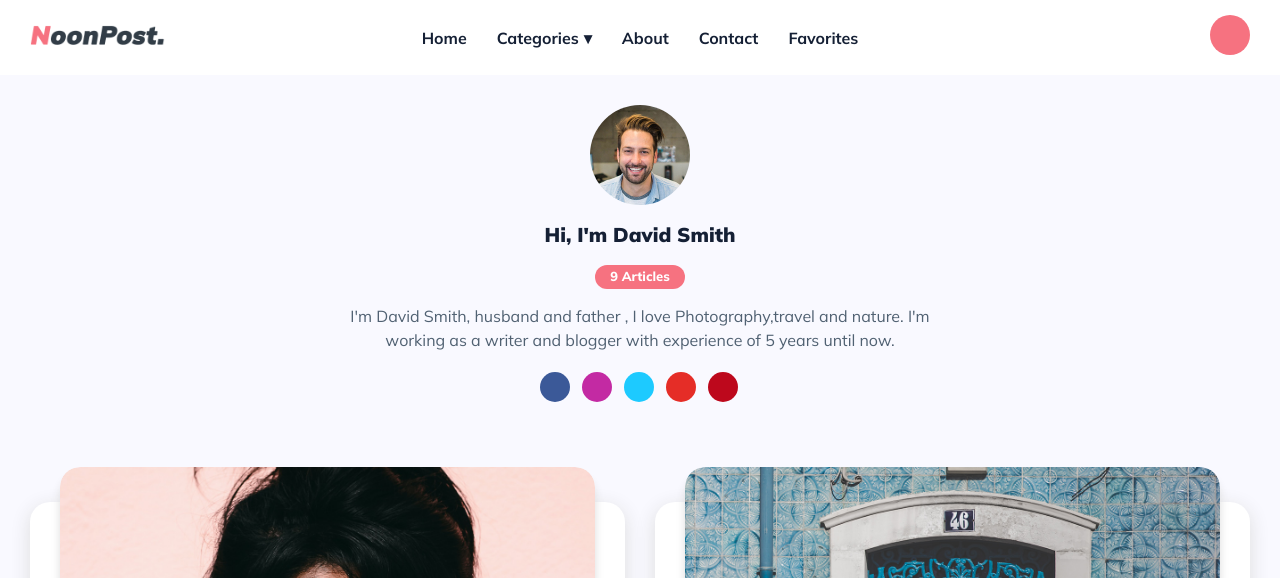
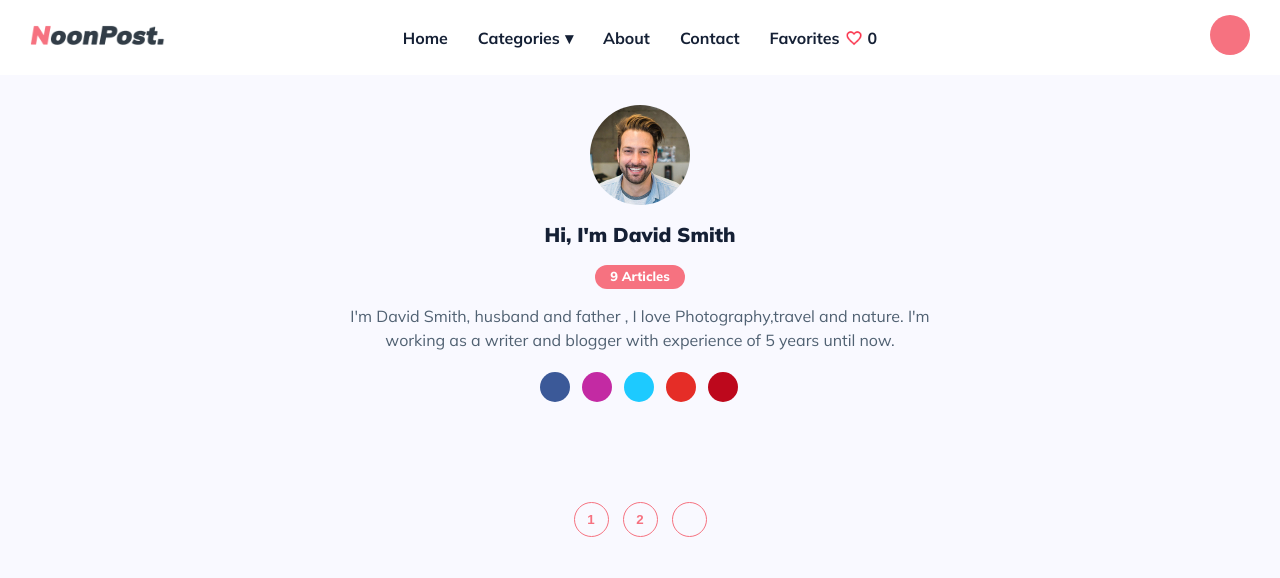
Before and after one commit to HelenPetrovska/noon-blog-on-react, a React (Create React App) app: page /author in a window 1280 px wide. Shown: the top 578 px of the page. Built offline with nearby package versions, Linux system fonts and the light colour scheme; some icons are missing.

Commit message:
edited PostPagination on Postcards

```diff
--- a/src/App/App.js
+++ b/src/App/App.js
@@ -17,11 +17,20 @@ class App extends Component {
         category: 'travel',
         inFavorites: {},
         inFavoritesPage:{},
-        modal:false
+        modal:false,
+        sliceFrom: 0,
+        sliceTo: 6
     }
 
     changeCategory = ((name) => {
         this.setState({category: name})
+    })
+
+    changeSlice = ((from, to) => {
+        this.setState({
+            sliceFrom:from,
+            sliceTo:to
+        })
     })
 
     toggleModal = () => {
@@ -56,6 +65,7 @@ class App extends Component {
         }))
     }
 
+
     render () {
         return (
             <>
@@ -64,6 +74,7 @@ class App extends Component {
                     changeCategory={this.changeCategory}
                     toggleModal={this.toggleModal}
                     modal={this.state.modal}
+                    inFavoritesPage={this.state.inFavoritesPage}
                 />
                 <Main
                     category={this.state.category}
@@ -73,6 +84,9 @@ class App extends Component {
                     addToFavoritesPage={this.addToFavoritesPage}
                     removeFromFavoritesPage = {this.removeFromFavoritesPage}
                     inFavoritesPage={this.state.inFavoritesPage}
+                    changeSlice={this.changeSlice}
+                    sliceTo={this.state.sliceTo}
+                    sliceFrom={this.state.sliceFrom}
                 />
                 <Subscribe/>
                 <Footer/>
--- a/src/App/Components/PostTop/PostTop.js
+++ b/src/App/Components/PostTop/PostTop.js
@@ -1,7 +1,8 @@
-import React from 'react'
+import React, { Component } from 'react'
 import { Link } from 'react-router-dom'
 
 import './postTop.css'
+
 
 const PostTop = ({
     id,
@@ -18,7 +19,7 @@ const PostTop = ({
     inFavorites,
     addToFavoritesPage,
     removeFromFavoritesPage,
-    inFavoritesPage
+    inFavoritesPage,
 }) => {
     return (
         <div className="post-top">
--- a/src/App/Components/PostTop/postTop.css
+++ b/src/App/Components/PostTop/postTop.css
@@ -47,12 +47,14 @@
     height: 23px;
     display: block;
     background-repeat: no-repeat;
+    background-size: cover;
 }
 .liked {
     background-image: url(./liked.png);
 }
 .noliked {
     background-image: url(./noliked.png);
+
 }
 .post-title {
     margin-bottom: 10px;
--- a/src/App/Components/TagsItem/TagsItem.js
+++ b/src/App/Components/TagsItem/TagsItem.js
@@ -13,7 +13,7 @@ const TagsItem = ({
         <div className="tags-list">
             {
                 tags.map(tag => (
-                        <div className="tag-item">
+                        <div className="tag-item" key={`${tag}`}>
                             <Link to={`/tag/${tag}`} onClick = {() => changeCategory(tag)} className="tag-link">{tag}</Link>
                         </div>
                     )
--- a/src/App/Header/Header.js
+++ b/src/App/Header/Header.js
@@ -10,7 +10,8 @@ const Header = ({
     category,
     changeCategory,
     toggleModal,
-    modal
+    modal,
+    inFavoritesPage
 }) => {
     return (
         <header className="header">
@@ -21,6 +22,7 @@ const Header = ({
                     <Menu
                         category={category}
                         changeCategory={changeCategory}
+                        inFavoritesPage={inFavoritesPage}
                     />
                     <HeaderLinks
                         toggleModal={toggleModal}
--- a/src/App/Header/Menu/Menu.js
+++ b/src/App/Header/Menu/Menu.js
@@ -1,3 +1,4 @@
+import { keys } from 'lodash'
 import React, { Component } from 'react'
 import {Link} from 'react-router-dom'
 
@@ -7,7 +8,7 @@ class Menu extends Component {
 
     state = {
         mobileMenu: false,
-        submenu: false
+        submenu: false,
     }
 
     toggleMobileMenu = () => {
@@ -38,6 +39,7 @@ class Menu extends Component {
         const {
             category,
             changeCategory,
+            inFavoritesPage
         } = this.props
 
         return (
@@ -63,8 +65,12 @@ class Menu extends Component {
                         </li>
                         <li className="menu-item"><Link to="/about" onClick={() => this.toggleMobileMenu()} className="menu-link">About</Link></li>
                         <li className="menu-item"><Link to="/contact" onClick={() => this.toggleMobileMenu()} className="menu-link">Contact</Link></li>
-                        <li className="menu-item"><Link to="/favorites" onClick={() => this.toggleMobileMenu()} className="menu-link">Favorites</Link></li>
-
+                        <li className="menu-item"><Link to="/favorites" onClick={() => this.toggleMobileMenu()} className="menu-link favorites-link">Favorites<span className={(keys(inFavoritesPage).length) === 0 ? "noliked heart-menu" : "liked heart-menu"}></span>
+                        <span className="countFavorite">
+                            {
+                                keys(inFavoritesPage).length
+                            }
+                        </span></Link></li>
                     </ul>
                 </nav>
                 <div className="nav-mobile-menu" onClick={() => (this.toggleMobileMenu(), this.hideSubmenu())}>
--- a/src/App/Header/Menu/menu.css
+++ b/src/App/Header/Menu/menu.css
@@ -56,6 +56,17 @@
 }
 .categories-item-desktop {
     display: none !important;
+}
+.favorites-link {
+    display: flex;
+    align-items: center;
+}
+.favorites-link .liked, .favorites-link .noliked {
+    width: 18px;
+    height: 18px;
+}
+.heart-menu {
+    margin: 0 5px;
 }
 /* laptop md*/
 @media(min-width:992px) {
--- a/src/App/Main/Main.js
+++ b/src/App/Main/Main.js
@@ -21,7 +21,10 @@ const Main = ({
     inFavorites,
     addToFavoritesPage,
     removeFromFavoritesPage,
-    inFavoritesPage
+    inFavoritesPage,
+    changeSlice,
+    sliceTo,
+    sliceFrom
 }) => {
 
     return (
@@ -40,6 +43,9 @@ const Main = ({
                         addToFavoritesPage={addToFavoritesPage}
                         removeFromFavoritesPage={removeFromFavoritesPage}
                         inFavoritesPage={inFavoritesPage}
+                        changeSlice={changeSlice}
+                        sliceTo={sliceTo}
+                        sliceFrom={sliceFrom}
                     />
                     <Index/>
                 </>
--- a/src/App/Main/PostCards/PostCards.js
+++ b/src/App/Main/PostCards/PostCards.js
@@ -13,14 +13,17 @@ const PostCards = ({
     inFavorites,
     addToFavoritesPage,
     removeFromFavoritesPage,
-    inFavoritesPage
+    inFavoritesPage,
+    changeSlice,
+    sliceTo,
+    sliceFrom
 }) => {
     return (
         <section className="post-cards">
             <div className="container-fluid">
                 <div className="post-cards-row">
                     {
-                        postCardsItems.map(({
+                        postCardsItems.slice(`${sliceFrom}`,`${sliceTo}`).map(({
                             id,
                             postImg,
                             categorieLink,
@@ -50,12 +53,17 @@ const PostCards = ({
                                     addToFavoritesPage={addToFavoritesPage}
                                     removeFromFavoritesPage={removeFromFavoritesPage}
                                     inFavoritesPage={inFavoritesPage}
+                                    changeSlice={changeSlice}
+                                    sliceTo={sliceTo}
+                                    sliceFrom={sliceFrom}
                                 />
                             )
                         })
                     }
                 </div>
-                <PostPagination/>
+                <PostPagination
+                    changeSlice={changeSlice}
+            />
             </div>
         </section>
     )
--- a/src/App/Main/PostCards/PostPagination/PostPagination.js
+++ b/src/App/Main/PostCards/PostPagination/PostPagination.js
@@ -1,16 +1,17 @@
 import React from 'react'
+import { Link } from 'react-router-dom'
 
 import "./postPagination.css"
 
-const PostPagination = () => {
+const PostPagination = ({
+    changeSlice
+}) => {
     return (
         <div className="post-pagination-row">
             <ul className="pagination-list">
-                <li className="pagination-item"><a href="#" className="pagination-link">1</a></li>
-                <li className="pagination-item"><a href="#" className="pagination-link">2</a></li>
-                <li className="pagination-item"><a href="#" className="pagination-link">3</a></li>
-                <li className="pagination-item"><a href="#" className="pagination-link">4</a></li>
-                <li className="pagination-item"><a href="#" className="pagination-link"><i className="fa fa-angle-double-right" aria-hidden="true"></i></a></li>
+                <li className="pagination-item"><button onClick={() => changeSlice(0,6)}className="pagination-link">1</button></li>
+                <li className="pagination-item"><button onClick={() => changeSlice(6,9)} className="pagination-link">2</button></li>
+                <li className="pagination-item"><button onClick={() => changeSlice(6,9)} className="pagination-link"><i className="fa fa-angle-double-right" aria-hidden="true"></i></button></li>
             </ul>
         </div>
     )
--- a/src/App/Main/PostCards/PostPagination/postPagination.css
+++ b/src/App/Main/PostCards/PostPagination/postPagination.css
@@ -15,13 +15,17 @@
     text-align: center;
     margin-left: 7px;
     margin-right: 7px;
-    line-height: 35px;
+    line-height: 30px;
     cursor: pointer;
 }
 .pagination-link {
     color: #f67280;
     font-weight: 700;
     transition: all 0.5s ease-in-out;
+    border: none;
+    outline: none;
+    background-color: transparent;
+    cursor: pointer;
 }
 .pagination-item:hover {
     background-color: #f67280;
--- a/src/App/Main/PostPage/PostPage.js
+++ b/src/App/Main/PostPage/PostPage.js
@@ -46,7 +46,6 @@ const PostPage = ({
                                 addToFavoritesPage={addToFavoritesPage}
                                 removeFromFavoritesPage={removeFromFavoritesPage}
                                 inFavoritesPage={inFavoritesPage}
-
                             />
                             <div
                                 dangerouslySetInnerHTML={{
```
